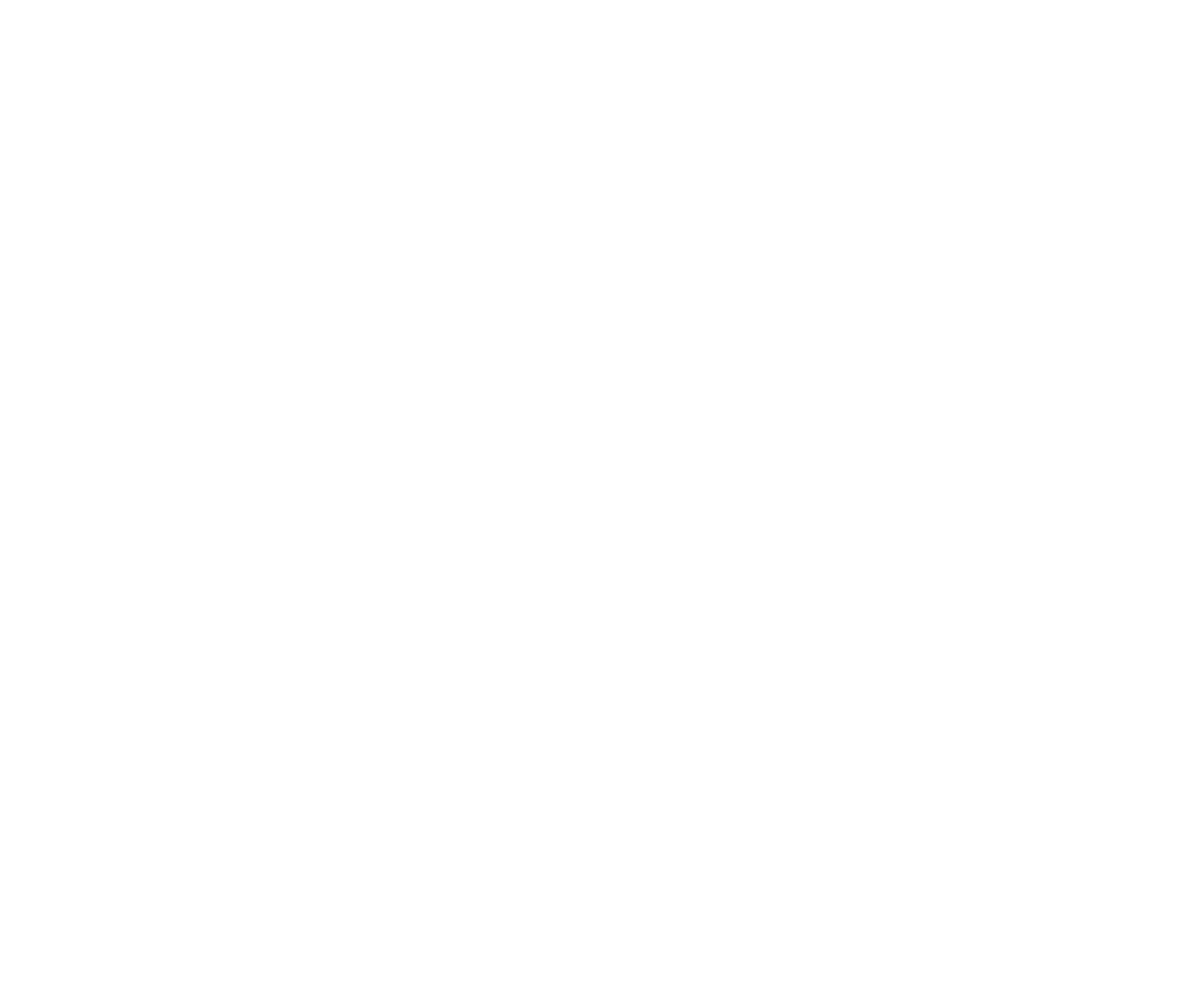
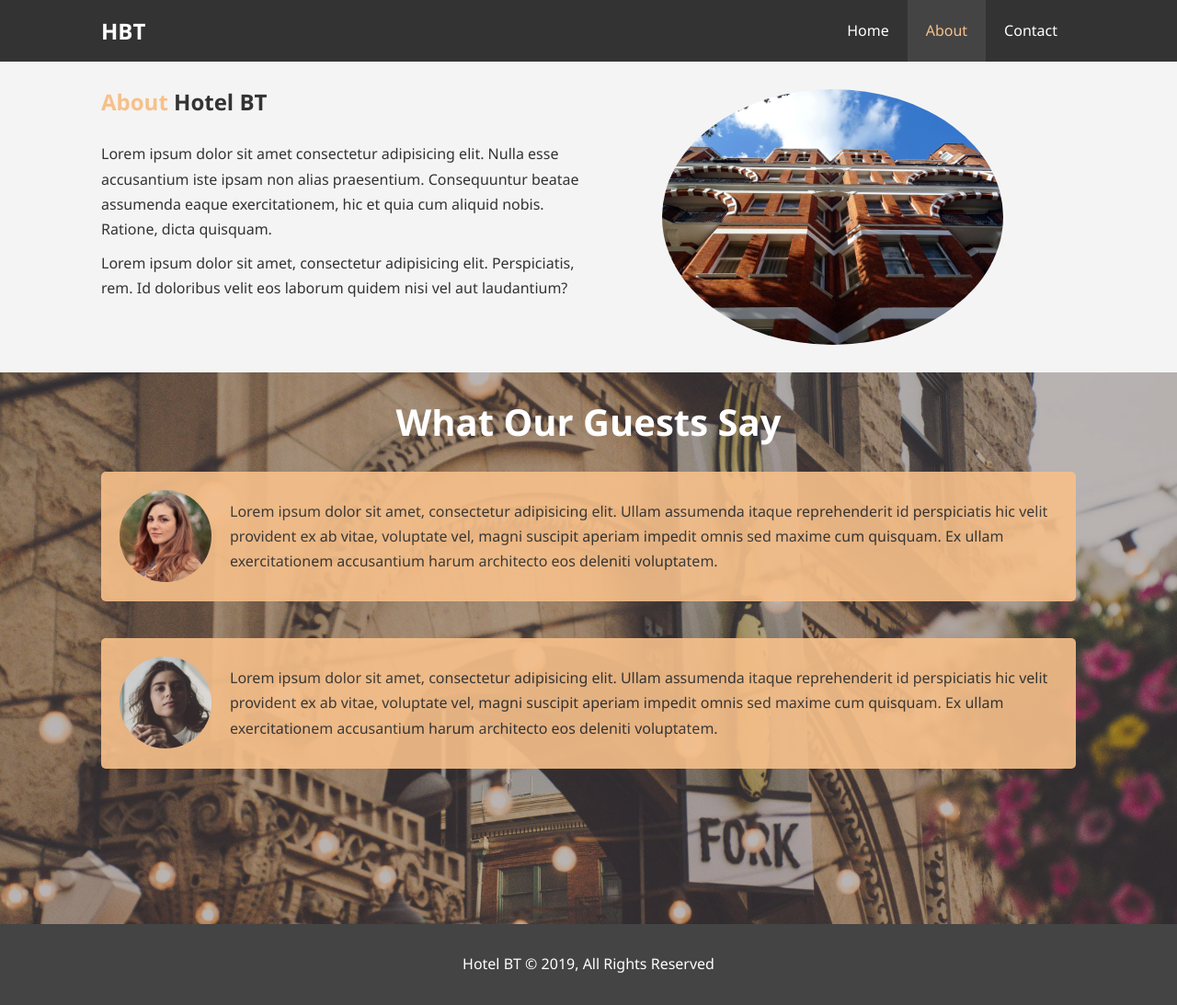
Before and after one commit to Chandler2015/GreatHotel, a plain HTML site: page about.html in a window 1280 px wide. Shown: the whole page at 92% size. Before the commit the page ends 800 px from the top, so only its background shows below. Drawn offline with Linux system fonts and the light colour scheme.

Commit message:
about page update

```diff
--- a/about.html
+++ b/about.html
@@ -0,0 +1,80 @@
+<!DOCTYPE html>
+<html lang="en">
+  <head>
+    <meta charset="UTF-8" />
+    <meta name="viewport" content="width=device-width, initial-scale=1.0" />
+    <meta http-equiv="X-UA-Compatible" content="ie=edge" />
+
+    <link rel="stylesheet" href="css/style.css" />
+    <title>Hotel BT | About</title>
+  </head>
+  <body>
+    <header>
+      <nav id="navbar">
+        <div class="container">
+          <h1 class="logo"><a href="index.html">HBT</a></h1>
+          <ul>
+            <li><a href="index.html">Home</a></li>
+            <li><a class="current" href="about.html">About</a></li>
+            <li><a href="contact.html">Contact</a></li>
+          </ul>
+        </div>
+      </nav>
+    </header>
+
+    <section id="about-info" class="bg-light py-3">
+      <div class="container">
+        <div class="info-left">
+          <h1><span class="text-primary">About </span>Hotel BT</h1>
+          <p>
+            Lorem ipsum dolor sit amet consectetur adipisicing elit. Nulla esse
+            accusantium iste ipsam non alias praesentium. Consequuntur beatae
+            assumenda eaque exercitationem, hic et quia cum aliquid nobis.
+            Ratione, dicta quisquam.
+          </p>
+          <p>
+            Lorem ipsum dolor sit amet, consectetur adipisicing elit.
+            Perspiciatis, rem. Id doloribus velit eos laborum quidem nisi vel
+            aut laudantium?
+          </p>
+        </div>
+        <div class="info-right">
+          <img src="./images/photo-2.jpg" alt="hotel" />
+        </div>
+      </div>
+    </section>
+
+    <div class="clr"></div>
+
+    <section id="testimonials" class="py-3">
+      <div class="container">
+        <h2 class="l-heading">What Our Guests Say</h2>
+        <div class="testimonials bg-primary">
+          <img src="./images/person-1.jpg" alt="person1" />
+          <p>
+            Lorem ipsum dolor sit amet, consectetur adipisicing elit. Ullam
+            assumenda itaque reprehenderit id perspiciatis hic velit provident
+            ex ab vitae, voluptate vel, magni suscipit aperiam impedit omnis sed
+            maxime cum quisquam. Ex ullam exercitationem accusantium harum
+            architecto eos deleniti voluptatem.
+          </p>
+        </div>
+
+        <div class="testimonials bg-primary">
+          <img src="./images/person-2.jpg" alt="person2" />
+          <p>
+            Lorem ipsum dolor sit amet, consectetur adipisicing elit. Ullam
+            assumenda itaque reprehenderit id perspiciatis hic velit provident
+            ex ab vitae, voluptate vel, magni suscipit aperiam impedit omnis sed
+            maxime cum quisquam. Ex ullam exercitationem accusantium harum
+            architecto eos deleniti voluptatem.
+          </p>
+        </div>
+      </div>
+    </section>
+
+    <footer id="main-footer">
+      <p>Hotel BT &copy; 2019, All Rights Reserved</p>
+    </footer>
+  </body>
+</html>
--- a/css/style.css
+++ b/css/style.css
@@ -8,10 +8,25 @@
   color: #f7c08a;
 }
 
+.l-heading {
+  font-size: 40px;
+}
+
 .lead {
   font-size: 20px;
 }
 
+.py-1 {
+  padding: 10px 0;
+}
+
+.py-2 {
+  padding: 20px 0;
+}
+
+.py-3 {
+  padding: 30px 0;
+}
 .btn {
   display: inline-block;
   font-size: 18px;
@@ -169,9 +184,54 @@ p {
   margin-bottom: 10px;
 }
 
+#about-info .info-right {
+  float: right;
+  width: 50%;
+  min-height: 100%;
+}
+
+#about-info .info-right img {
+  width: 70%;
+  margin: auto;
+  display: block;
+  border-radius: 50%;
+}
+
+#about-info .info-left {
+  float: left;
+  width: 50%;
+  min-height: 100%;
+}
+
 #main-footer {
   text-align: center;
   background: #444;
   color: white;
   padding: 20px;
 }
+
+#testimonials {
+  height: 600px;
+  background: url('../images/test-bg.jpg') no-repeat center center/cover;
+  padding-top: 40px;
+}
+
+#testimonials .testimonials img {
+  width: 100px;
+  float: left;
+  margin-right: 20px;
+  border-radius: 50%;
+}
+
+#testimonials h2 {
+  color: white;
+  text-align: center;
+  padding-bottom: 40px;
+}
+
+#testimonials .testimonials {
+  padding: 20px;
+  margin-bottom: 40px;
+  border-radius: 5px;
+  opacity: 0.9;
+}
```
Also changed, not shown: index.html (+3 -1 lines).
